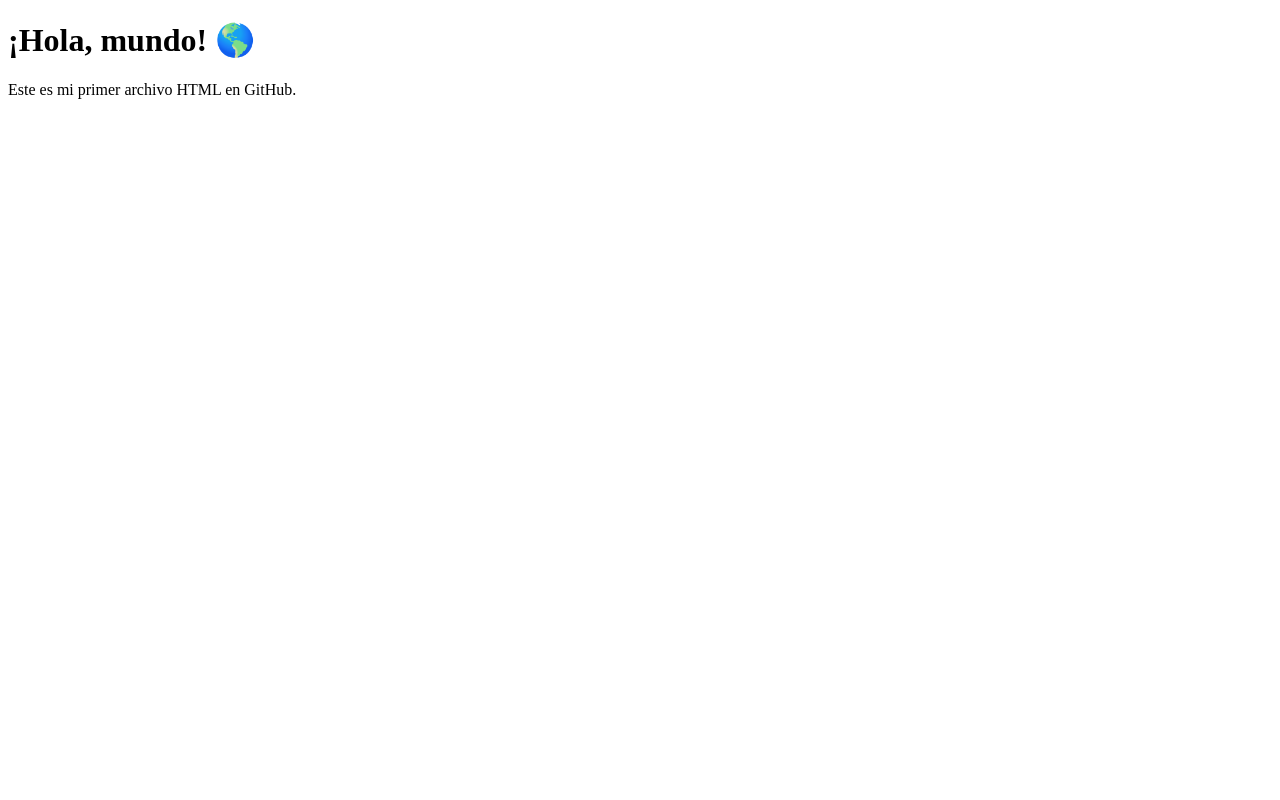
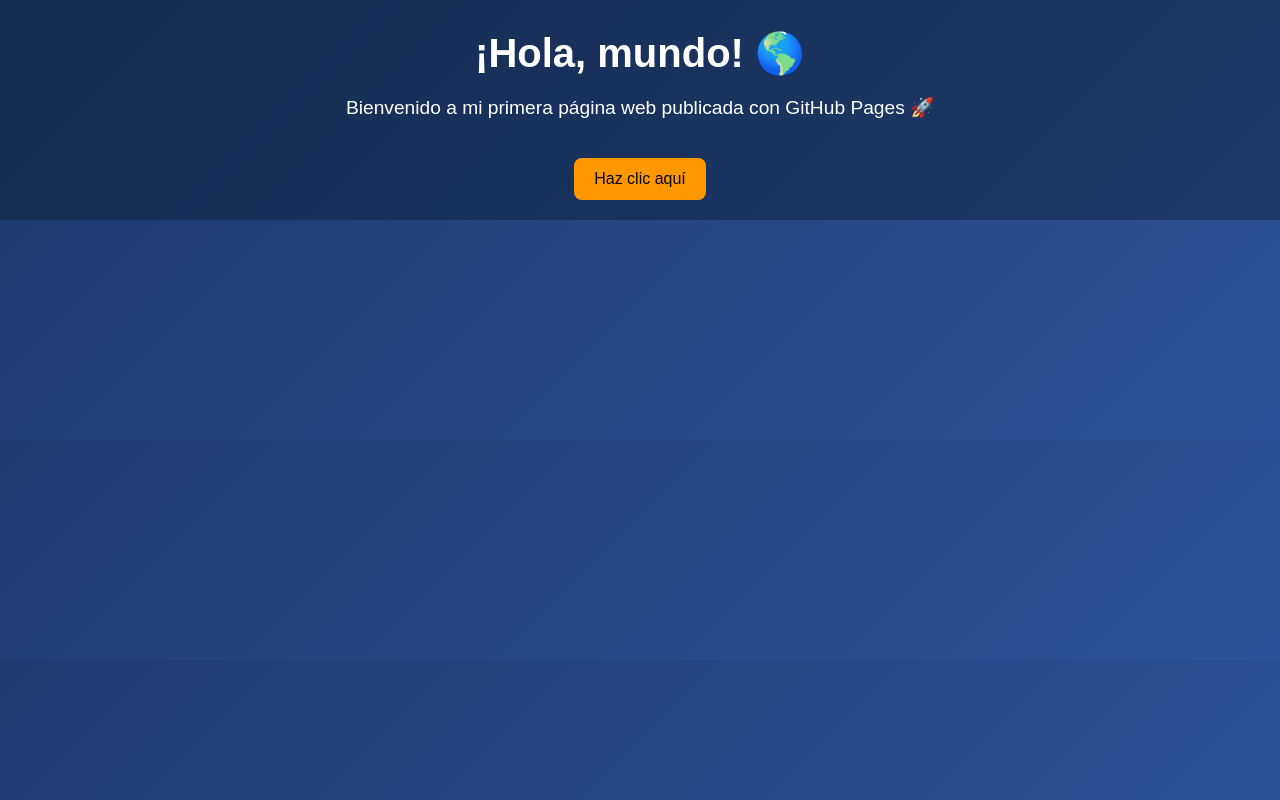
Before and after one commit to Angel-23170154/html-playground, a plain HTML site: page index.html in a window 1280 px wide. Drawn offline with Linux system fonts and the light colour scheme.

Commit message:
fubui_1.0

```diff
--- a/index.html
+++ b/index.html
@@ -4,9 +4,14 @@
   <meta charset="UTF-8">
   <meta name="viewport" content="width=device-width, initial-scale=1.0">
   <title>Mi primera práctica HTML</title>
+  <!-- Enlazamos el CSS -->
+  <link rel="stylesheet" href="style.css">
 </head>
 <body>
-  <h1>¡Hola, mundo! 🌎</h1>
-  <p>Este es mi primer archivo HTML en GitHub.</p>
+  <header>
+    <h1>¡Hola, mundo! 🌎</h1>
+    <p>Bienvenido a mi primera página web publicada con GitHub Pages 🚀</p>
+    <button onclick="alert('¡Gracias por visitar mi página!')">Haz clic aquí</button>
+  </header>
 </body>
 </html>
--- /dev/null
+++ b/style.css
@@ -0,0 +1,38 @@
+/* 🎨 Estilos básicos para tu primera página */
+body {
+  font-family: Arial, sans-serif;
+  background: linear-gradient(135deg, #1e3c72, #2a5298);
+  color: white;
+  text-align: center;
+  margin: 0;
+  padding: 0;
+}
+
+header {
+  background: rgba(0, 0, 0, 0.3);
+  padding: 20px;
+}
+
+h1 {
+  font-size: 2.5rem;
+  margin: 10px 0;
+}
+
+p {
+  font-size: 1.2rem;
+}
+
+button {
+  background: #ff9800;
+  border: none;
+  padding: 12px 20px;
+  margin-top: 20px;
+  font-size: 1rem;
+  border-radius: 8px;
+  cursor: pointer;
+  transition: 0.3s;
+}
+
+button:hover {
+  background: #e68900;
+}
```
